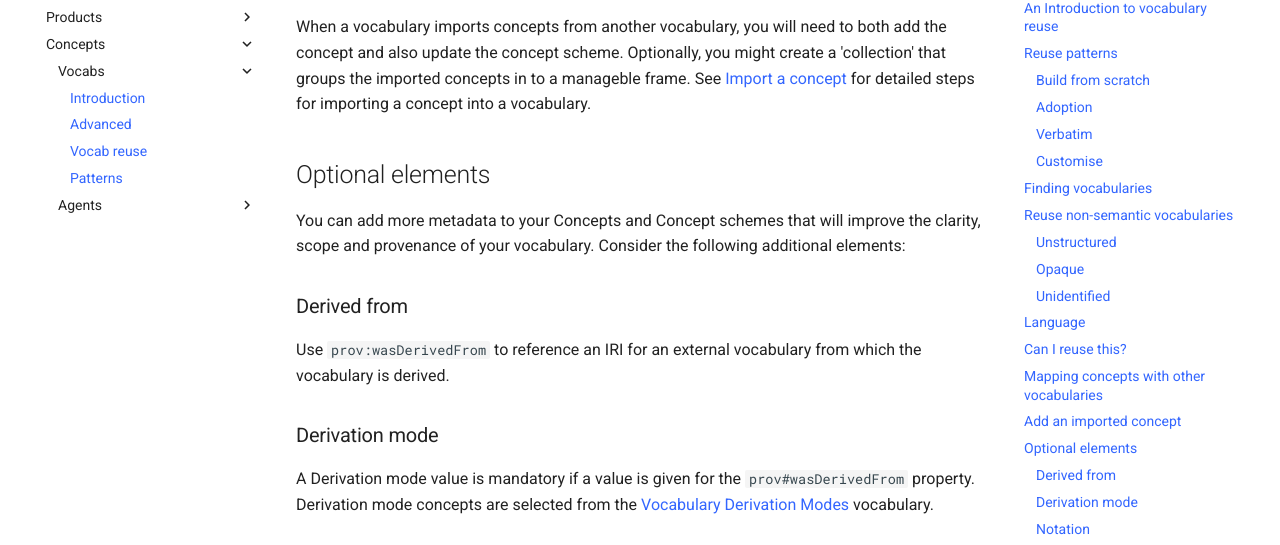
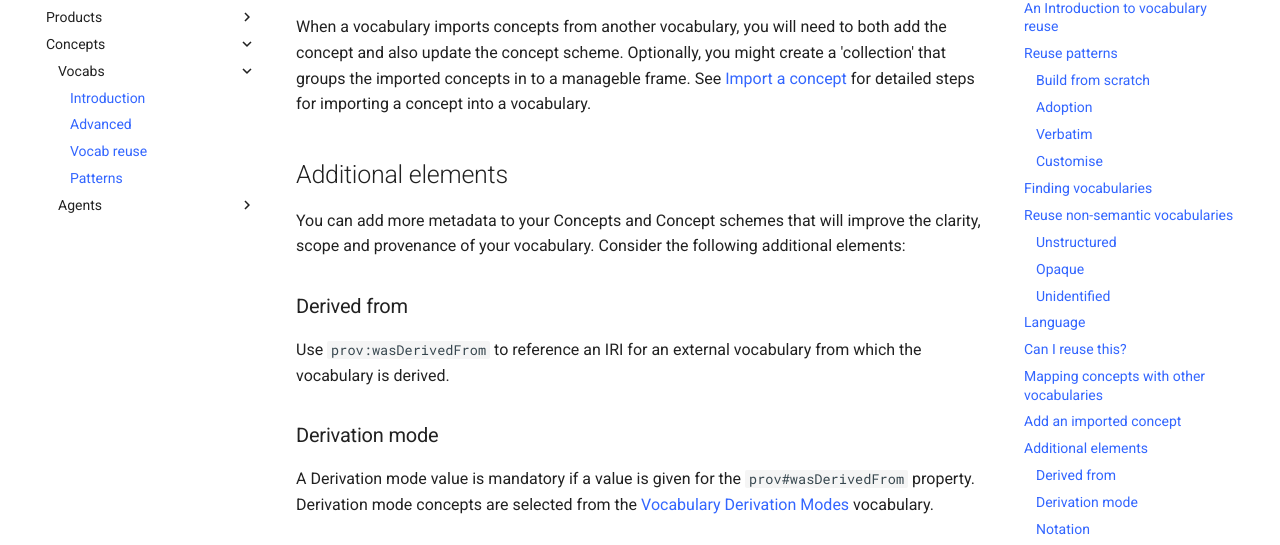
Before and after one commit to Kurrawong/docs, an MkDocs documentation site: the page built from docs/concepts/vocabs/vocab-reuse.md, in a window 1280 px wide and 900 px high, scrolled down 5563 px. Shown: the part 100-645 px from the top of the window. Built offline with MkDocs 1.6.1 and Material for MkDocs 9.7.7, drawn with Linux system fonts in a browser that asks for light colours.

Commit message:
Update vocab-reuse.md

```diff
--- a/docs/concepts/vocabs/vocab-reuse.md
+++ b/docs/concepts/vocabs/vocab-reuse.md
@@ -174,7 +174,7 @@ Child support `skos:exactMatch` Child support
 When a vocabulary imports concepts from another vocabulary, you will need to both add the concept and also update the concept scheme. Optionally, you might create a 'collection' that groups the imported concepts in to a manageble frame. See [Import a concept](#-import-a-concept) for detailed steps for importing a concept into a vocabulary.
 
 
-## Optional elements
+## Additional elements
 You can add more metadata to your Concepts and Concept schemes that will improve the clarity, scope and provenance of your vocabulary. Consider the following additional elements:
 
 ### Derived from
```
